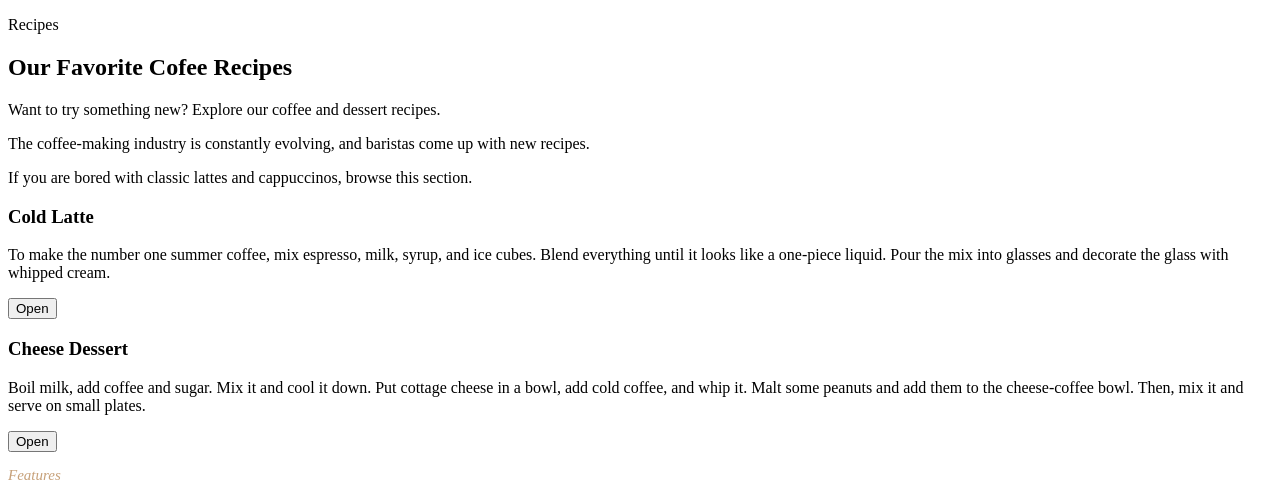
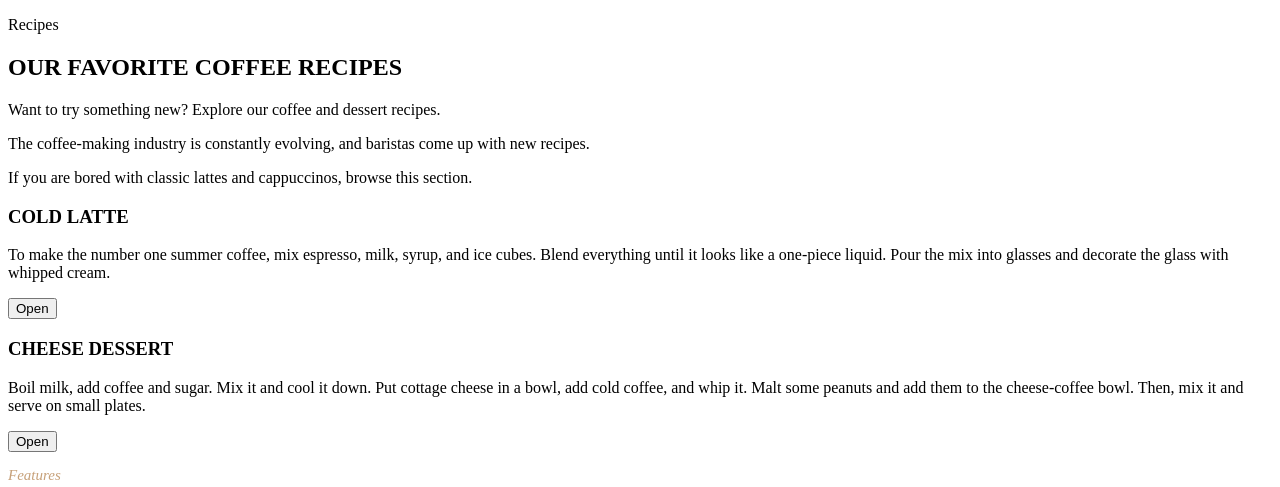
Before and after one commit to koldovsky/735-team-01, a plain HTML site: page index.html in a window 1280 px wide. Shown: the top 487 px of the page. Drawn offline with Linux system fonts and the light colour scheme.

Commit message:
Edited my part

```diff
--- a/index.html
+++ b/index.html
@@ -26,7 +26,7 @@
         <section class="recipes">
             <div class="recipes__info">
                 <p class="recipes__overtitle">Recipes</p>
-                <h2 class="recipes__title">Our Favorite Cofee Recipes</h2>
+                <h2 class="recipes__title">OUR FAVORITE COFFEE RECIPES</h2>
                 <div class="divider"></div>
                 <p class="recipes__subtitle">Want to try something new? Explore our coffee and dessert recipes.</p>
                 <p class="recipes__text">The coffee-making industry is constantly evolving, and baristas come up with
@@ -36,21 +36,19 @@
             </div>
             <div class="recipes__recipes-descriptions">
                 <div class="recipes__recipe">
-                    <h3 class="recipes__recipe-name">Cold Latte</h3>
+                    <h3 class="recipes__recipe-name">COLD LATTE</h3>
                     <p class="recipes__recipe-text">To make the number one summer coffee, mix espresso, milk, syrup,
                         and ice cubes. Blend everything until it looks like a one-piece liquid. Pour the mix into
                         glasses
                         and decorate the glass with whipped cream.</p>
-                    <a class="recipes__open-button-link" href="#"><button
-                            class="recipes__open-button">Open</button></a>
+                    <a class="recipes__open-button-link" href="#"><button class="recipes__open-button">Open</button></a>
                 </div>
                 <div class="recipes__recipe">
-                    <h3 class="recipes__recipe-name">Cheese Dessert</h3>
+                    <h3 class="recipes__recipe-name">CHEESE DESSERT</h3>
                     <p class="recipes__recipe-text">Boil milk, add coffee and sugar. Mix it and cool it down. Put
                         cottage cheese in a bowl, add cold coffee, and whip it. Malt some peanuts and add them to the
                         cheese-coffee bowl. Then, mix it and serve on small plates.</p>
-                    <a class="recipes__open-button-link" href="#"><button
-                            class="recipes__open-button">Open</button></a>
+                    <a class="recipes__open-button-link" href="#"><button class="recipes__open-button">Open</button></a>
                 </div>
             </div>
         </section>
```
